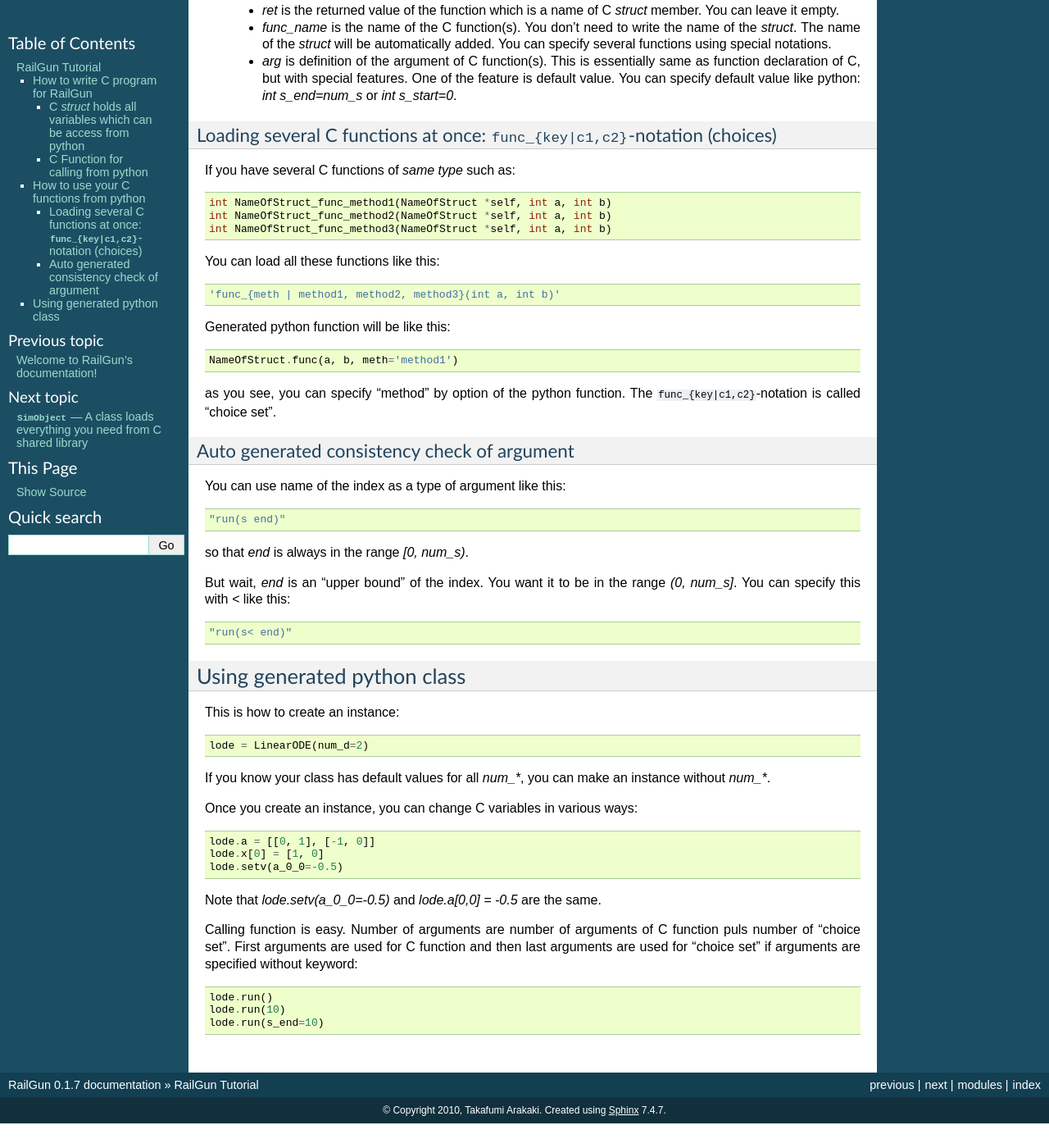
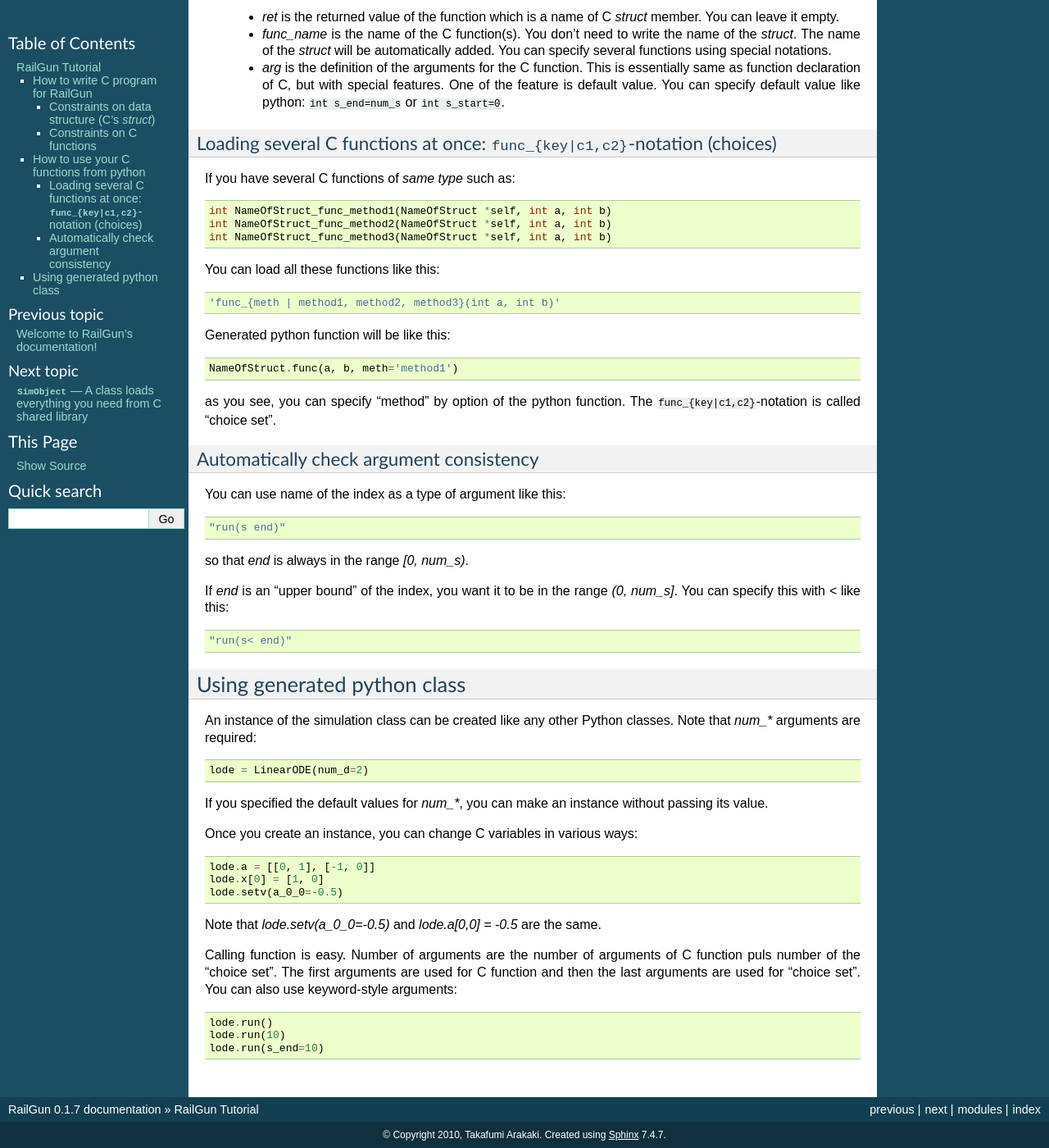
Before and after one commit to tkf/railgun, a Sphinx documentation site: the page built from doc/source/tutorial.rst, in a window 1280 px wide and 1400 px high, scrolled down 1748 px. Shown: the whole window at 82% size. Built offline with Sphinx 7.4.7, drawn with Linux system fonts in a browser that asks for light colours; formulas are drawn with MathJax 3; before the commit the page ends 3118 px from its top, so only the background shows below that; some of the changed text lies outside the part shown.

Commit message:
Fix wording in tutorial.rst

```diff
--- a/doc/source/tutorial.rst
+++ b/doc/source/tutorial.rst
@@ -4,11 +4,11 @@ RailGun Tutorial
 How to write C program for RailGun
 ----------------------------------
 
-RailGun requires your C program to have specific type of style.
+RailGun requires the following constraints in C library to be loaded.
 
 
-C `struct` holds all variables which can be access from python
-^^^^^^^^^^^^^^^^^^^^^^^^^^^^^^^^^^^^^^^^^^^^^^^^^^^^^^^^^^^^^^
+Constraints on data structure (C's `struct`)
+^^^^^^^^^^^^^^^^^^^^^^^^^^^^^^^^^^^^^^^^^^^^
 
 This is an example of a `struct`:
 
@@ -25,22 +25,22 @@ Here, variable named as `num_d` has special meaning in RailGun.
 This is the size of array along index `d`.
 
 You can have temporary variables in your C code, but if you want to
-get the value or set the value of a certain variable from python, you
-must add the variable to the `struct`.
+get or set C variable from python, you must add that variable to the
+`struct`.
 
 .. _how_to_write_cfunc:
 
-C Function for calling from python
-^^^^^^^^^^^^^^^^^^^^^^^^^^^^^^^^^^
+Constraints on C functions
+^^^^^^^^^^^^^^^^^^^^^^^^^^
 
 If you want to use some functions from python, the function must
-take a pointer of the `struct` as first argument, like this:
+take a pointer of the `struct` as its first argument, like this:
 
 .. sourcecode:: c
 
   int NameOfStruct_name_of_function(NameOfStruct *self, ...)
 
-If this function returns non-zero value, RailGun will raise an error.
+If this function returns non-zero value, RailGun raises an error.
 
 Here is an example:
 
@@ -96,14 +96,14 @@ Name of the class
     Path of the directory where your C library are.
     If you want to specify relative path from where
     this python module file are, you can use
-    `relpath('relative/path', __file__)`.
+    ``relpath('relative/path', __file__)``.
 `_cmembers_`: a list of string
     This is the definitions of your C variables.
     **The order must be the same as in the C struct**.
-    For the member named `num_*` you can omit `int`.
-    You can set the default value as `double dt = 0.001`.
+    For the member named `num_*` you can omit ``int``.
+    You can set the default value as ``double dt = 0.001``.
     Indices of C array have meaning. Size of the first axis of
-    `x[s][d]` is `num_s`, and the second is `num_d`.
+    ``x[s][d]`` is ``num_s``, and the second is ``num_d``.
 `_cfuncs_`: a list of string
     This is the definitions of your C functions which
     take the form `ret func_name(arg, ...)` where
@@ -114,11 +114,11 @@ Name of the class
       You don't need to write the name of the `struct`.
       The name of the `struct` will be automatically added.
       You can specify several functions using special notations.
-    - `arg` is definition of the argument of C function(s).
+    - `arg` is the definition of the arguments for the C function.
       This is essentially same as function declaration of C,
       but with special features. One of the feature is default
       value. You can specify default value like python:
-      `int s_end=num_s` or `int s_start=0`.
+      ``int s_end=num_s`` or ``int s_start=0``.
 
 
 .. _choices:
@@ -146,8 +146,8 @@ as you see, you can specify "method" by option of the python function.
 The ``func_{key|c1,c2}``-notation is called "choice set".
 
 
-Auto generated consistency check of argument
-^^^^^^^^^^^^^^^^^^^^^^^^^^^^^^^^^^^^^^^^^^^^
+Automatically check argument consistency
+^^^^^^^^^^^^^^^^^^^^^^^^^^^^^^^^^^^^^^^^
 
 You can use name of the index as a type of argument like this::
 
@@ -155,9 +155,8 @@ You can use name of the index as a type of argument like this::
 
 so that `end` is always in the range `[0, num_s)`.
 
-But wait, `end` is an "upper bound" of the index. You want
-it to be in the range `(0, num_s]`. You can specify this with `<`
-like this::
+If `end` is an "upper bound" of the index, you want it to be in the
+range `(0, num_s]`.  You can specify this with `<` like this::
 
   "run(s< end)"
 
@@ -165,12 +164,13 @@ like this::
 Using generated python class
 ----------------------------
 
-This is how to create an instance::
+An instance of the simulation class can be created like any other
+Python classes.  Note that `num_*` arguments are required::
 
    lode = LinearODE(num_d=2)
 
-If you know your class has default values for all `num_*`, you
-can make an instance without `num_*`.
+If you specified the default values for `num_*`, you can make an
+instance without passing its value.
 
 Once you create an instance, you can change C variables in
 various ways::
@@ -182,10 +182,10 @@ various ways::
 Note that `lode.setv(a_0_0=-0.5)` and `lode.a[0,0] = -0.5` are
 the same.
 
-Calling function is easy. Number of arguments are number of arguments
-of C function puls number of "choice set". First arguments are used for
-C function and then last arguments are used for "choice set" if
-arguments are specified without keyword::
+Calling function is easy.  Number of arguments are the number of
+arguments of C function puls number of the "choice set".  The first
+arguments are used for C function and then the last arguments are used
+for "choice set".  You can also use keyword-style arguments::
 
   lode.run()
   lode.run(10)
```
Also changed, not shown: other parts of doc/source/tutorial.rst (+4 -4 lines).
